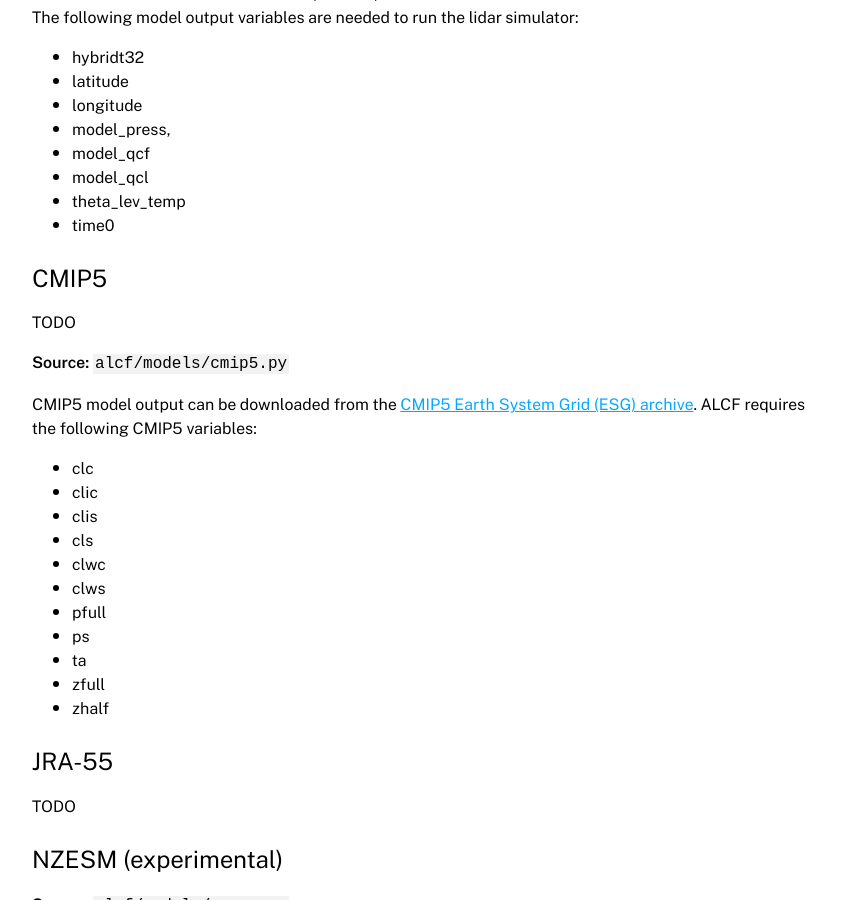
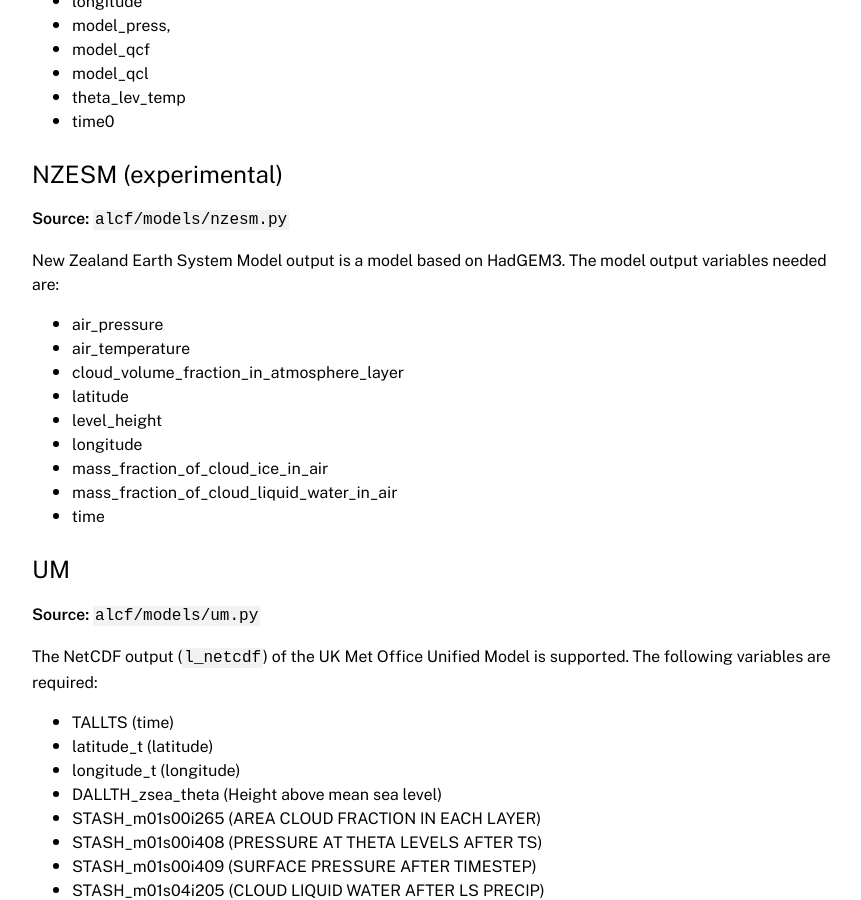
Before and after one commit to alcf-lidar/alcf-lidar.github.io, a Jekyll site: the page built from documentation/model_guide/index.md, in a window 1280 px wide and 900 px high, scrolled down 2258 px. Shown: the whole window, without its empty margins (208-1069 px from the left). Built offline with Jekyll 4.4.1, drawn with Linux system fonts in a browser that asks for light colours.

Commit message:
Hide TODO sections

```diff
--- a/documentation/model_guide/index.md
+++ b/documentation/model_guide/index.md
@@ -17,11 +17,6 @@ The following GCM, NWP models and reanalyses are supported:
 **Note:** The ERA-Interim reanalysis is not supported due to the required fields
 (mass fraction of cloud liquid water and ice in air) not available in the
 dataset.
-
-TODO:
-
-- CMIP5
-- JRA-55
 
 Below is a description of the model output supported by ALCF. You might
 have to modify the code for reading the model output depending on the
@@ -107,6 +102,8 @@ to run the lidar simulator:
 - theta_lev_temp
 - time0
 
+<!--
+
 ### CMIP5
 
 TODO
@@ -130,6 +127,8 @@ CMIP5 model output can be downloaded from the [CMIP5 Earth System Grid (ESG) arc
 ### JRA-55
 
 TODO
+
+-->
 
 ### NZESM (experimental)
 
```
